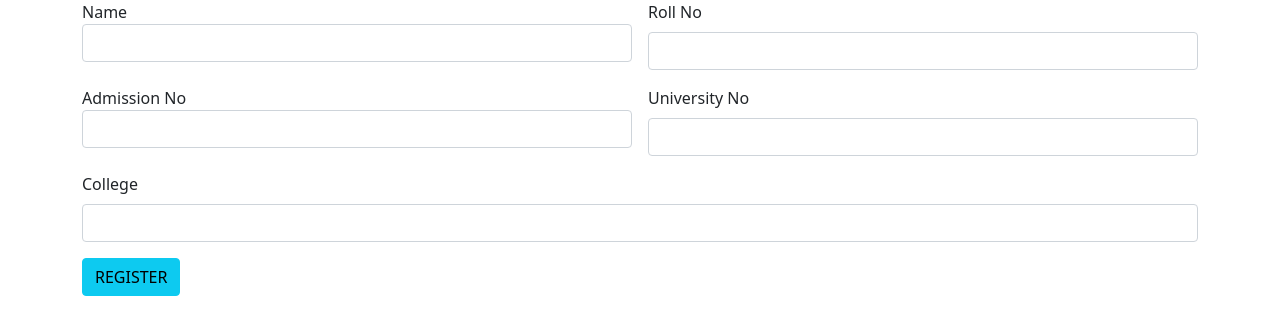
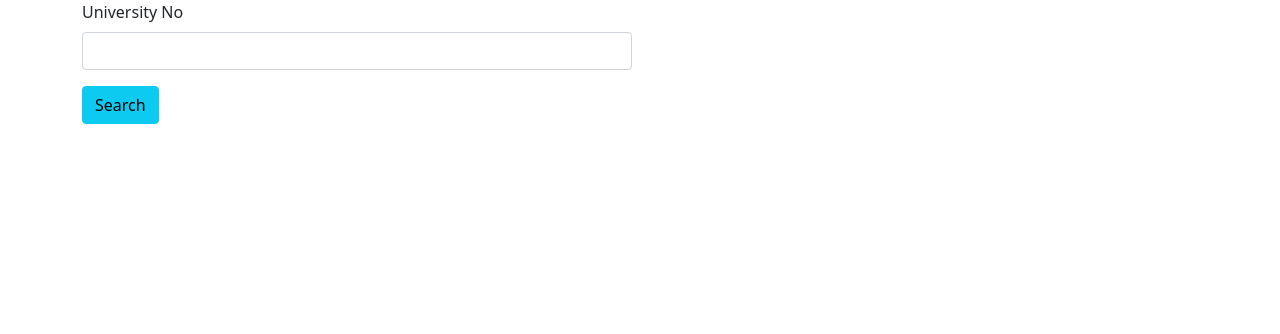
Before and after one commit to liji356/studReact, a React (Create React App) app: page / in a window 1280 px wide. Shown: the top 334 px of the page. Built offline with nearby package versions, Linux system fonts and the light colour scheme.

Commit message:
search com

```diff
--- a/src/App.js
+++ b/src/App.js
@@ -7,33 +7,18 @@
 function App() {
   return (
 
-<div class="container">
-    <div class="row">
-        <div class="col col-12 col-sm-12 col-md-12 col-lg-12 col-xl-12 col-xxl-12">
-            <div class="row g-3">
-                <div class="col col-12 col-sm-6 col-md-6 col-lg-6 col-xl-6 col-xxl-6">
-                    <label class="label-form">Name</label>
-                    <input type="text" class="form-control"/>
+<div className="container">
+    <div className="row">
+        <div className="col col-12 col-sm-12 col-md-12 col-lg-12 col-xl-12 col-xxl-012">
+
+
+            <div className="row g-3">
+                <div className="col col-12 col-sm-6 col-md-6 col-lg-6 col-xl-6 col-xxl-6">
+                    <label for="" className="form-label">University No</label>
+                    <input type="text" className="form-control"/>
                 </div>
-                <div class="col col-12 col-sm-6 col-md-6 col-lg-6 col-xl-6 col-xxl-6">
-                    <label for="" class="form-label">Roll No</label>
-                    <input type="text" class="form-control"/>
-                </div>
-                <div class="col col-12 col-sm-6 col-md-6 col-lg-6 col-xl-6 col-xxl-6">
-                    <label for="" class="form-form">Admission No</label>
-                    <input type="text" class="form-control"/>
-                </div>
-                <div class="col col-12 col-sm-6 col-md-6 col-lg-6 col-xl-6 col-xxl-6">
-                    <label for="" class="form-label">University No</label>
-                    <input type="text" class="form-control"/>
-                </div>
-                <div class="col col-12 col-sm-12 col-md-12 col-lg-12 col-xl-12 col-xxl-12">
-                    <label for="" class="form-label">College</label>
-                    <input type="text" class="form-control"/>
-
-                </div>
-                <div class="col col-12 col-sm-6 col-md-6 col-lg-6 col-xl-6 col-xxl-6">
-                    <button class="btn btn-info">REGISTER</button>
+                <div className="col col-12 col-sm-12 col-md-12 col-lg-12 col-xl-12 col-xxl-12">
+                    <button className="btn btn-info">Search</button>
                 </div>
             </div>
         </div>
```
